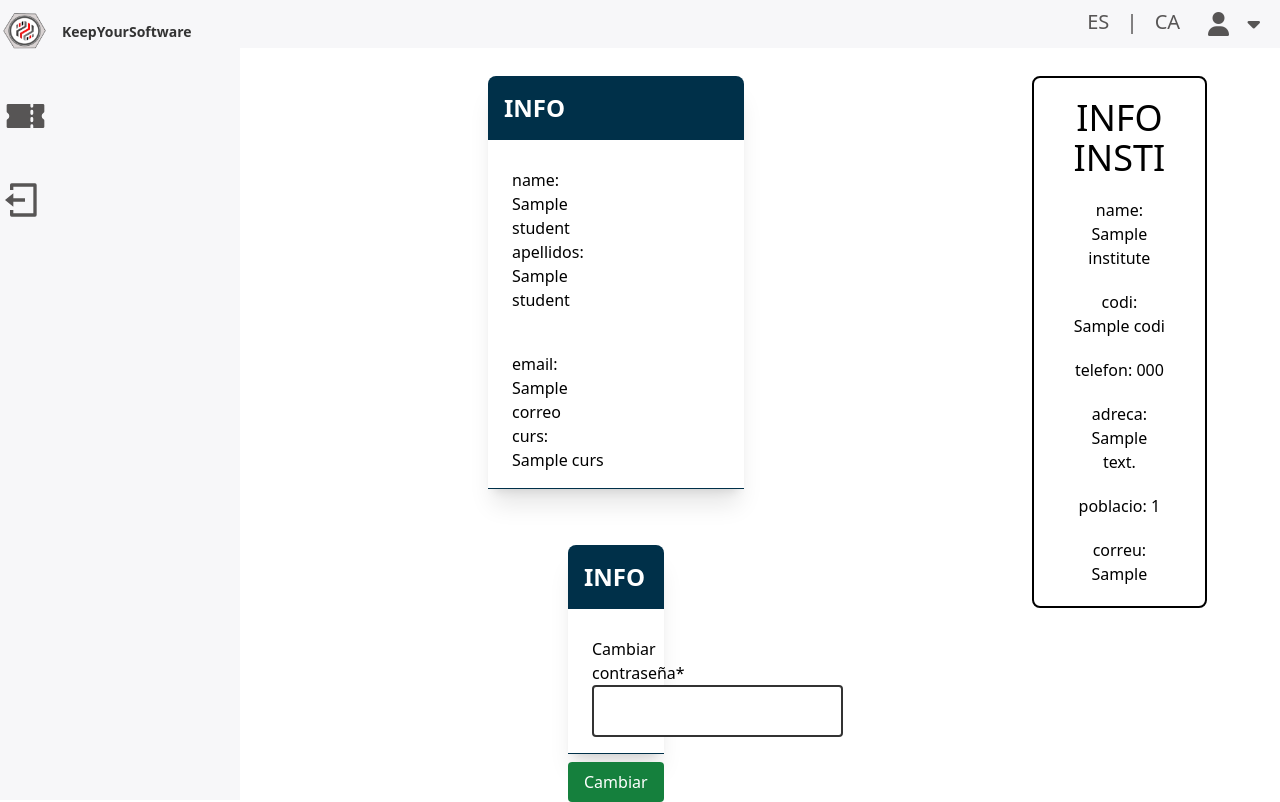
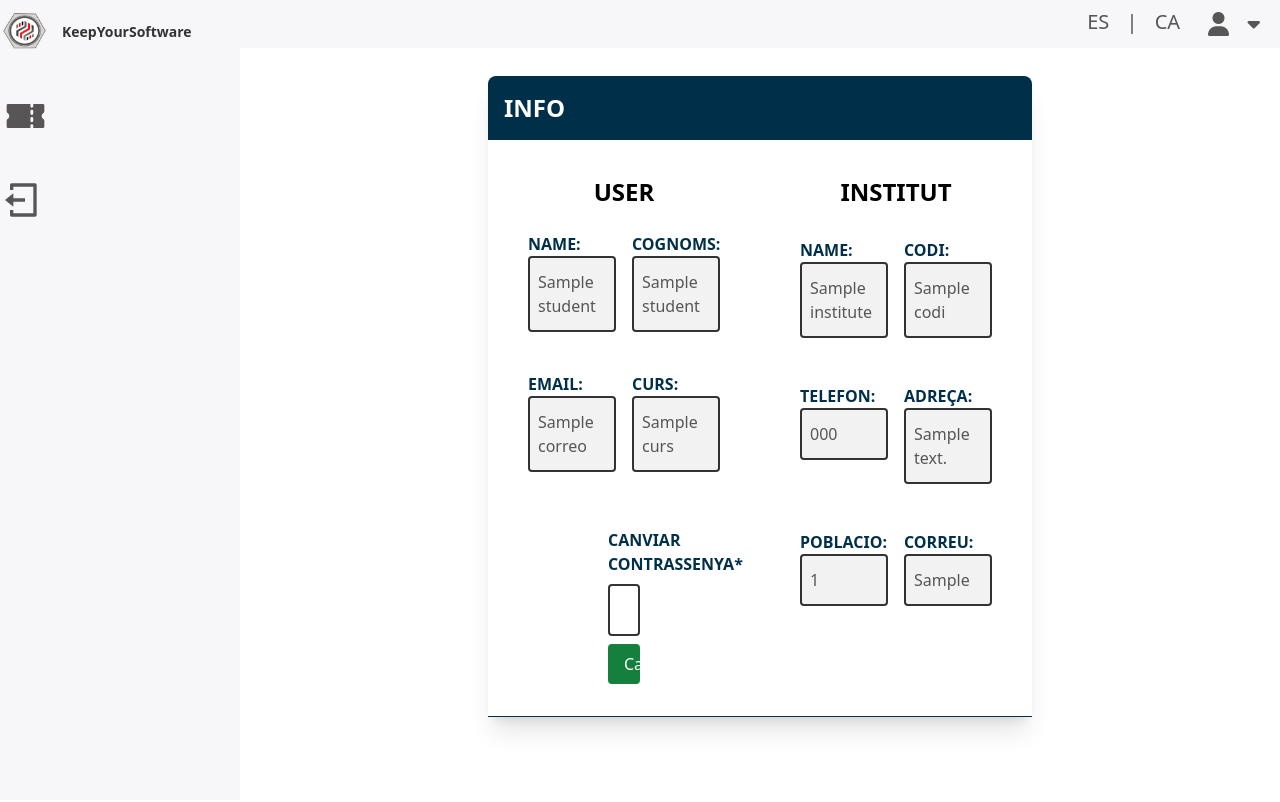
Before and after one commit to iansi0/DAW_Project, a CodeIgniter 4 app: template ControlReparacions/app/Views/configurations/student.php in a window 1280 px wide; the page is wider, and only the part inside the window is pictured. After the commit the page ends 732 px from the top of that part, so only its background shows below. Run offline with PHP 8.4 and a stand-in for CodeIgniter, Linux system fonts and the light colour scheme; the template is opened without the code that fills it: most values are stand-ins (such as "Sample title", 1, 10 or a date in 2020); data that the repository does not hold is empty; style sheets or scripts are compiled from the project's sources; some libraries are stand-ins or nearby versions.

Commit message:
FIX: redsenño student config

```diff
--- a/ControlReparacions/app/Controllers/TicketsController.php
+++ b/ControlReparacions/app/Controllers/TicketsController.php
@@ -122,7 +122,7 @@
             "<div class='relative  w-full'>" .
                 mb_strtoupper(lang('titles.status'), 'utf-8') . "&nbsp; <i class='fa-solid  fa-circle-info peer'></i>
 
-                <div class='absolute w-48 px-3 py-2 z-50  flex-col gap-1  bg-secundario border shadow-xl border-primario  rounded-lg  hidden  peer-hover:flex '>
+
                 <div class='absolute  w-48 px-3 py-2  flex-col gap-1 left-1/2 transform -translate-x-1/2  bg-secundario border-2 border-terciario-1  rounded-lg  hidden  peer-hover:flex '>
 
                     <div class='flex items-center'>
--- a/ControlReparacions/app/Controllers/UserController.php
+++ b/ControlReparacions/app/Controllers/UserController.php
@@ -106,8 +106,7 @@
 
 
         if ($this->validate($validationRules)) {
-            dd('hola');
-            // dd($password);
+
             $model->changePassword($password);
 
             return redirect()->to(base_url('config'));
--- a/ControlReparacions/app/Views/configurations/student.php
+++ b/ControlReparacions/app/Views/configurations/student.php
@@ -5,87 +5,132 @@
 
 <main class="flex gap-72 px-52 py-5 h-full">
 
-    <aside class="flex flex-col gap-10">
-
-        <div class="shadow-xl border-b border-primario rounded-t-xl">
+    <aside>
+        <div class="shadow-xl border-b grid grid-cols-12 border-primario rounded-t-xl">
 
             <div class="col-span-12 text-left mb-3 bg-primario text-white rounded-t-lg p-4">
                 <h2 class="text-2xl font-semibold">INFO</h2>
             </div>
 
+            <!-- info alumno  -->
+            <div class="col-span-6 grid grid-cols-12  mt-2 p-4">
 
-            <div class="grid grid-cols-6 mt-2 p-4">
-                <div class="col-span-12 grid grid-cols-12">
-                    <div class="col-span-6 grid-cols-12 text-left px-2">
-                        <p>name: <?= $student['nom'] ?> </p>
+                <div class="col-span-12 ">
+                    <h2 class="text-2xl font-semibold">USER</h2>
+                </div>
+
+                <div class="grid col-span-12 grid-cols-12 mt-2 p-4">
+                    <div class="col-span-6 grid grid-cols-12">
+                        <div class="col-span-12 grid-cols-12 text-left px-2">
+                            <p class="font-semibold text-primario">NAME: </p>
+                            <p class="border-2 border-terciario-1 text-terciario-4 w-full px-2 py-3 rounded bg-secundario "> <?= $student['nom'] ?> </p>
                         </div>
                     </div>
 
-                <div class="col-span-12 grid grid-cols-12">
-                    <div class="col-span-6 grid-cols-12 text-left px-2">
-                        <p>apellidos: <?= $student['cognoms'] ?> </p>
+                    <div class="col-span-6 grid grid-cols-12">
+                        <div class="col-span-12 grid-cols-12 text-left px-2">
+                            <p class="font-semibold text-primario">COGNOMS: </p>
+                            <p class="border-2 border-terciario-1 text-terciario-4 w-full px-2 py-3 rounded bg-secundario "> <?= $student['cognoms'] ?> </p>
                         </div>
                     </div>
                 </div>
 
-            <div class="grid grid-cols-6 mt-2 p-4">
+                <div class="grid col-span-12 grid-cols-12 mt-2 p-4">
                     <div class="col-span-6 grid grid-cols-12">
-                    <div class="col-span-6 grid-cols-12 text-left px-2">
-                        <p>email: <?= $student['correo'] ?> </p>
+                        <div class="col-span-12 grid-cols-12 text-left px-2">
+                            <p class="font-semibold text-primario">EMAIL: </p>
+                            <p class="border-2 border-terciario-1 text-terciario-4 w-full px-2 py-3 rounded bg-secundario "> <?= $student['correo'] ?> </p>
                         </div>
                     </div>
 
                     <div class="col-span-6 grid grid-cols-12">
-                    <div class="col-span-6 grid-cols-12 text-left px-2">
-                        <p>curs: <?= $student['curs'] ?> </p>
+                        <div class="col-span-12 grid-cols-12 text-left px-2">
+                            <p class="font-semibold text-primario">CURS: </p>
+                            <p class="border-2 border-terciario-1 text-terciario-4 w-full px-2 py-3 rounded bg-secundario "> <?= $student['curs'] ?> </p>
                         </div>
                     </div>
                 </div>
 
 
+                <div class="grid col-span-12 grid-cols-12 mt-2 p-4">
 
-
-
-        </div>
-
+                    <div class="col-span-12 grid grid-cols-12">
+                        <div class="col-span-12 grid-cols-12 text-left px-2">
                             <form action="<?= base_url('config/passwd') ?>" method="POST" class="mt-4 flex flex-col gap-2 px-20">
-
-            <div class="shadow-xl border-b border-primario rounded-t-xl">
-
-                <div class="col-span-12 text-left mb-3 bg-primario text-white rounded-t-lg p-4">
-                    <h2 class="text-2xl font-semibold">INFO</h2>
-                </div>
-
-                <div class="grid grid-cols-12 mt-2 p-4">
-                    <div class="col-span-12 grid grid-cols-12">
-                        <div class="col-span-6 grid-cols-12 text-left px-2">
-                            <label class="">Cambiar contraseña*</label>
-                            <input type="password" name="passwd" class="border-2 border-terciario-1 px-2 py-3 rounded hover:bg-secundario transition hover:ease-in ease-out duration-150 ">
+                                <label class="font-semibold text-primario">CANVIAR CONTRASSENYA*</label>
+                                <input type="password" name="passwd" class="border-2 border-terciario-1 w-full px-2 py-3 rounded hover:bg-secundario transition hover:ease-in ease-out duration-150">
                                 <?php
                                 if (isset(validation_errors()['passwd'])) : ?>
                                     <p class="font-medium flex justify-center mt-2 p-4 mb-4 bg-red-200  border-t-4 border-red-300 "><?= validation_errors()['passwd'] ?></p>
                                 <?php endif ?>
+                                <input type="submit" value="Cambiar" class="bg-green-700 hover:bg-green-500 cursor-pointer text-white px-4 py-2 rounded transition hover:ease-in ease-out duration-250">
+                            </form>
+                        </div>
+                    </div>
+
+                </div>
+            </div>
+
+            <!-- info insti  -->
+            <div class="col-span-6 grid grid-cols-12 mt-2 p-4 mb-[72px]">
+
+                <div class="col-span-12 ">
+                    <h2 class="text-2xl font-semibold">INSTITUT</h2>
+                </div>
+
+                <div class="grid col-span-12 grid-cols-12 mt-2 p-4">
+                    <div class="col-span-6 grid grid-cols-12">
+                        <div class="col-span-12 grid-cols-12 text-left px-2">
+                            <p class="font-semibold text-primario">NAME: </p>
+                            <p class="border-2 border-terciario-1 text-terciario-4 w-full px-2 py-3 rounded bg-secundario "> <?= $institute['nom'] ?> </p>
+                        </div>
+                    </div>
+
+                    <div class="col-span-6 grid grid-cols-12">
+                        <div class="col-span-12 grid-cols-12 text-left px-2">
+                            <p class="font-semibold text-primario">CODI: </p>
+                            <p class="border-2 border-terciario-1 text-terciario-4 w-full px-2 py-3 rounded bg-secundario "> <?= $institute['codi'] ?> </p>
                         </div>
                     </div>
                 </div>
+
+                <div class="grid col-span-12 grid-cols-12 mt-2 p-4">
+                    <div class="col-span-6 grid grid-cols-12">
+                        <div class="col-span-12 grid-cols-12 text-left px-2">
+                            <p class="font-semibold text-primario">TELEFON: </p>
+                            <p class="border-2 border-terciario-1 text-terciario-4 w-full px-2 py-3 rounded bg-secundario "> <?= $institute['telefon'] ?> </p>
                         </div>
-            <input type="submit" value="Cambiar" class="bg-green-700 hover:bg-green-500 cursor-pointer text-white px-4 py-2 rounded transition hover:ease-in ease-out duration-250">
-        </form>
+                    </div>
+
+                    <div class="col-span-6 grid grid-cols-12">
+                        <div class="col-span-12 grid-cols-12 text-left px-2">
+                            <p class="font-semibold text-primario">ADREÇA: </p>
+                            <p class="border-2 border-terciario-1 text-terciario-4 w-full px-2 py-3 rounded bg-secundario "> <?= $institute['adreca_fisica'] ?> </p>
+                        </div>
+                    </div>
+                </div>
+
+                <div class="grid col-span-12 grid-cols-12 mt-2 p-4">
+                    <div class="col-span-6 grid grid-cols-12">
+                        <div class="col-span-12 grid-cols-12 text-left px-2">
+                            <p class="font-semibold text-primario">POBLACIO: </p>
+                            <p class="border-2 border-terciario-1 text-terciario-4 w-full px-2 py-3 rounded bg-secundario "> <?= $institute['id_poblacio'] ?> </p>
+                        </div>
+                    </div>
+
+                    <div class="col-span-6 grid grid-cols-12">
+                        <div class="col-span-12 grid-cols-12 text-left px-2">
+                            <p class="font-semibold text-primario">CORREU: </p>
+                            <p class="border-2 border-terciario-1 text-terciario-4 w-full px-2 py-3 rounded bg-secundario "> <?= $institute['correu_persona_contacte'] ?> </p>
+                        </div>
+                    </div>
+                </div>
+
+            </div>
+
+        </div>
     </aside>
 
-    <article>
-
-        <div class="flex flex-col gap-5 px-10 py-5 border-2 border-black rounded-lg">
-            <h1 class="text-4xl">INFO INSTI</h1>
-            <p>name: <?= $institute['nom'] ?> </p>
-            <p>codi: <?= $institute['codi'] ?> </p>
-            <p>telefon: <?= $institute['telefon'] ?> </p>
-            <p>adreca: <?= $institute['adreca_fisica'] ?> </p>
-            <p>poblacio: <?= $institute['id_poblacio'] ?> </p>
-            <p>correu: <?= $institute['correu_persona_contacte'] ?> </p>
-        </div>
-
-    </article>
 
 </main>
 
```
Lines whose indentation alone changed are shown as unchanged.
